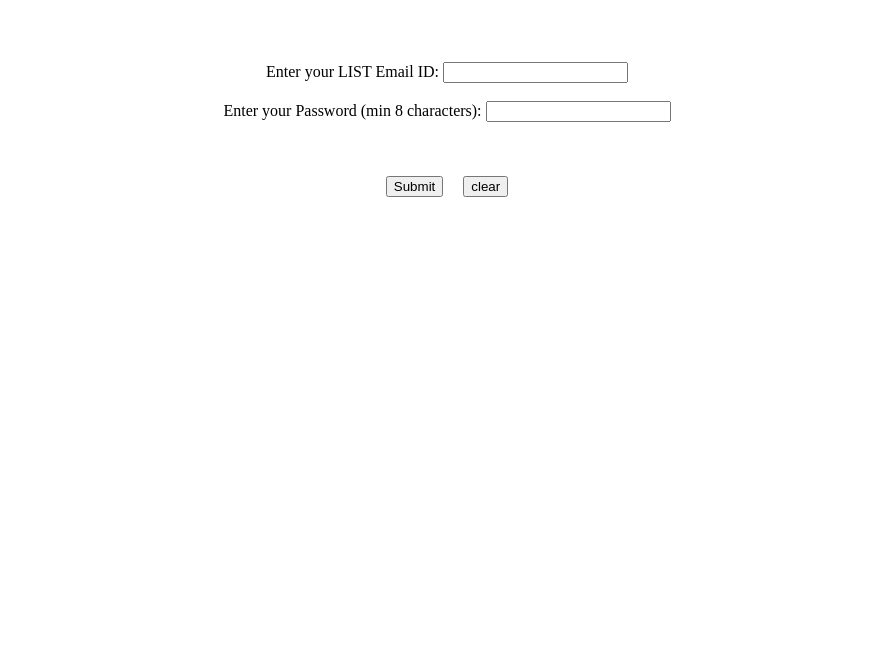
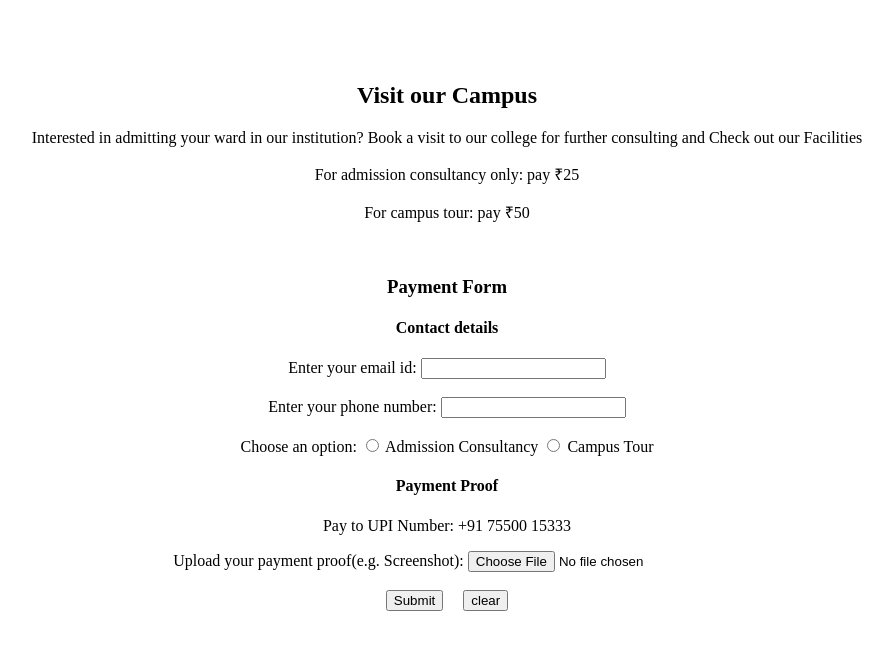
Before and after one commit to zul132/CCS375-Web-Technologies-Lab, a plain HTML site: page Components/visit.html in a window 1280 px wide. Shown: the whole page, without its empty margins (193-1086 px from the left). Drawn offline with Linux system fonts and the light colour scheme.

Commit message:
Completed visit page

```diff
--- a/Components/visit.html
+++ b/Components/visit.html
@@ -3,18 +3,49 @@
         <script language="javascript">
             function validate()
             {
-
+                //Validating whether phone number is of valid format
+                if (String(document.visitform.phoneno.value).length != 10 || isNaN(document.visitform.phoneno.value))
+                {
+                    alert("Invalid input: Please enter a valid phone number!")
+                    return false;
+                }
+                alert("Thank you for booking! Our team will contact you regarding the visit shortly")
+                return true;
             }
         </script>
-        <form name="myform" action="profile.html" onsubmit="return validate()" method="post">
+
+        <div align="center">
+            <h2>Visit our Campus</h2>
+            <p>Interested in admitting your ward in our institution? Book a visit to our college for further consulting and Check out our Facilities</p>
+            <p>For admission consultancy only: pay ₹25</p>
+            <p>For campus tour: pay ₹50</p>
+        </div>
+        <br>
+        <p></p>
+        <form name="visitform" action="visit.html" onsubmit="return validate()" method="post">
             <div align="center">
-                Enter your LIST Email ID: <input type="text" name="email"><br> <br>
-                Enter your Password (min 8 characters): <input type="password" name="pwd"><br><br>
+                <h3>Payment Form</h3>
+                <h4>Contact details</h4>
+                Enter your email id:  <input type="email" name="email" required>
+                <br><br>
+                Enter your phone number: <input type="text" name="phoneno" required>
+                <br><br>
+                Choose an option:
+                <input type="radio" name="options" id="optn1" value="₹25">
+                <label for="optn1">Admission Consultancy</label>
+                <input type="radio" name="options" id="optn2" value="₹50">
+                <label for="optn2">Campus Tour</label>
+                <br>
+
+                <h4>Payment Proof</h4>
+                <p>Pay to UPI Number: +91 75500 15333</p>
+                Upload your payment proof(e.g. Screenshot):
+                <input type="file" name="proof" accept="image/png, image/jpeg, image/jpg" required>
+                <br><br>
             </div>
-            <br><br>
             <div align="center">
-            <input type="submit" value="Submit">&nbsp;&nbsp;&nbsp;&nbsp;
-            <input type="reset" value="clear" >
+                <input type="submit" value="Submit">&nbsp;&nbsp;&nbsp;&nbsp;
+                <input type="reset" value="clear" >
             </div>
         </form>
     </body>
```
